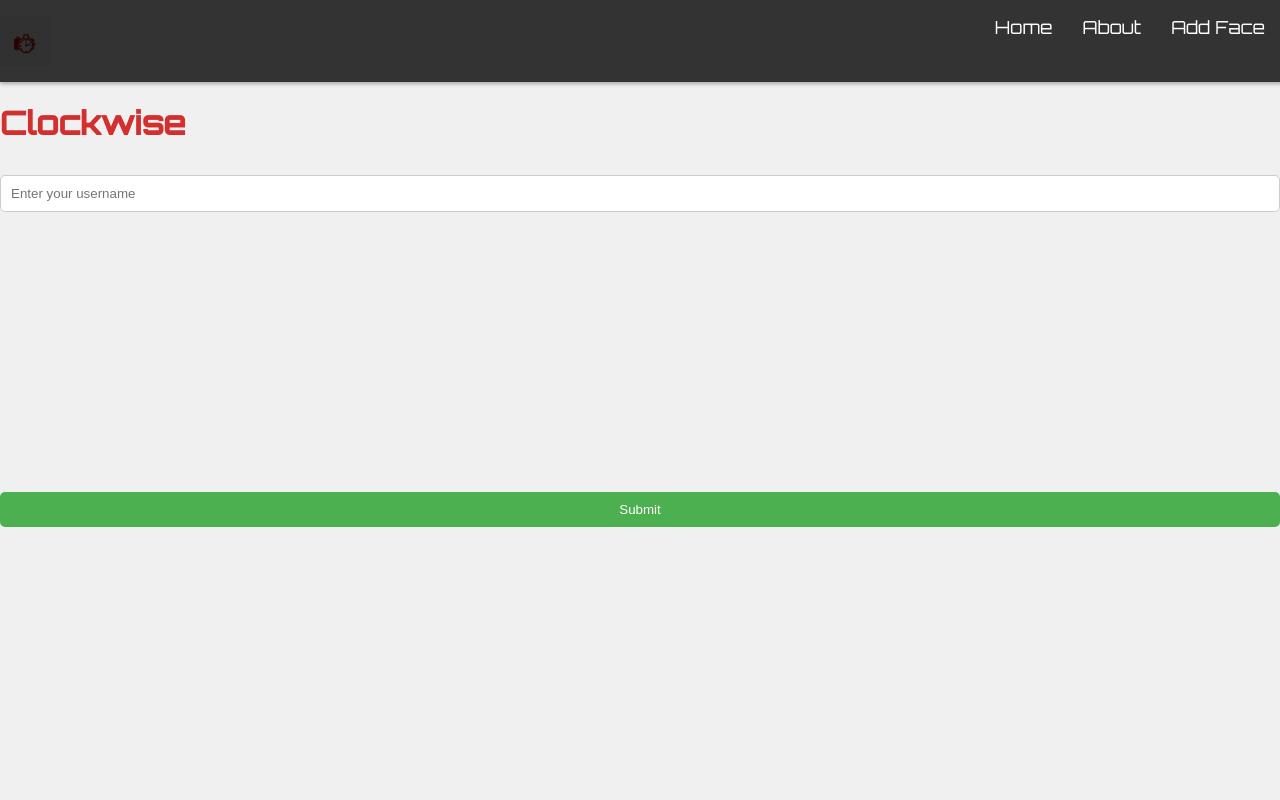
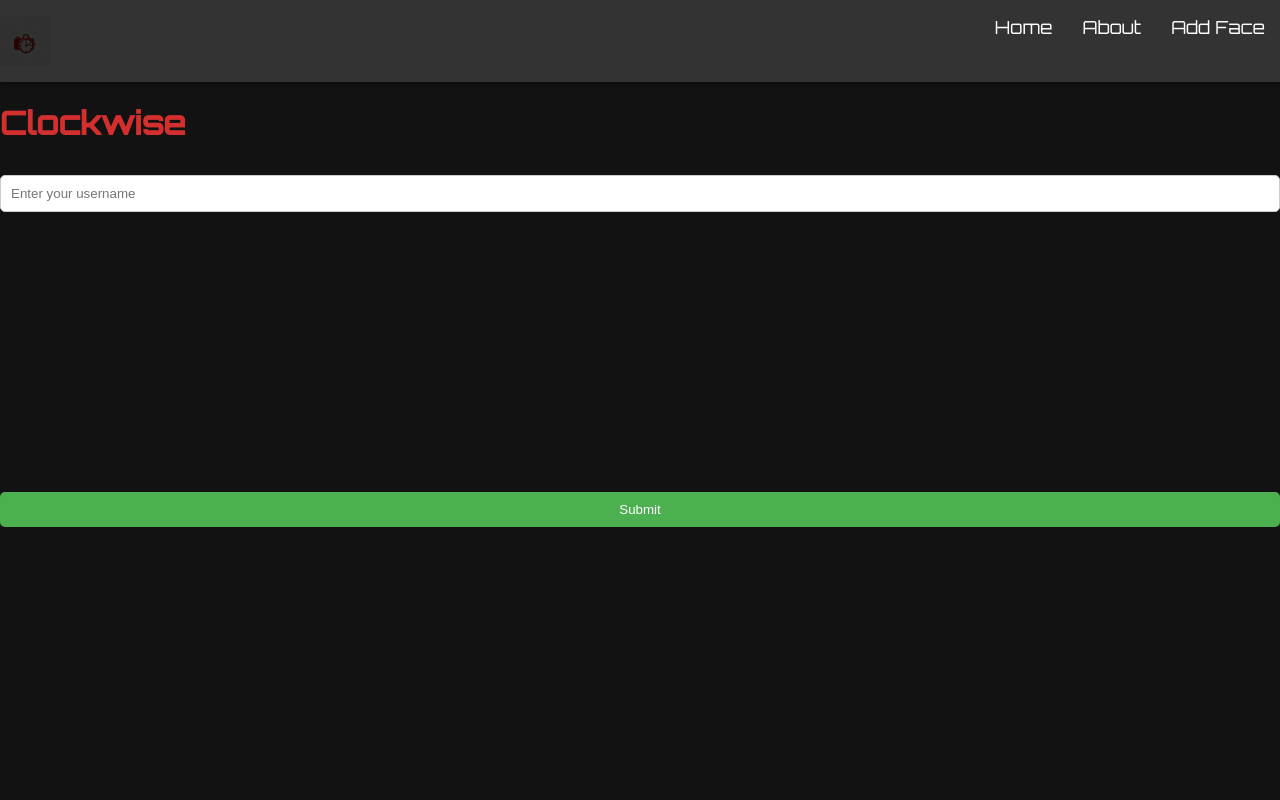
Before and after one commit to faizanasghar43/real-time-flask-facial-clock, a Flask app: page /face in a window 1280 px wide. Run offline with Flask 3, Linux system fonts and the light colour scheme; parts of the project's set-up code (start-up, migrations or seed data) failed here and were passed over.

Commit message:
Update styles.css

```diff
--- a/static/styles.css
+++ b/static/styles.css
@@ -1,7 +1,11 @@
-html,
-body {
-  height: 100%;
-  position: relative; }
+body,
+html {
+  margin: 0;
+  padding: 0;
+  font-family: 'Orbitron', sans-serif;
+  background-color: #121212 !important; /* Set background color to black */
+  color: #ffffff; /* Set text color to white */
+}
 
 body {
   background: #121212;
```
